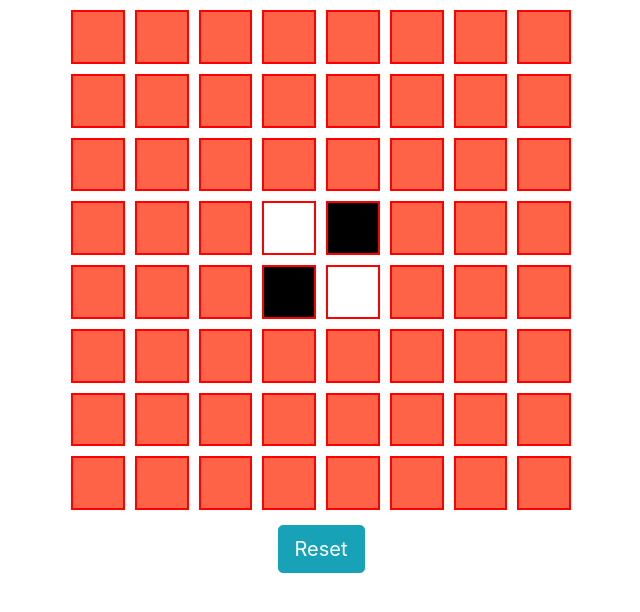
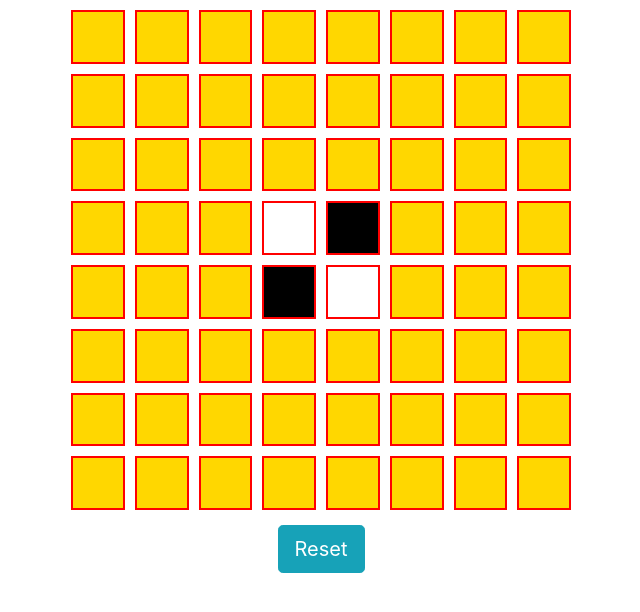
Before and after one commit to hnakae/Reversi, a website: page index.html in a window 1280 px wide. Shown: the part 70-682 px from the top of the page, without its empty margins (319-959 px from the left). Drawn offline with nearby package versions, Linux system fonts and the light colour scheme.

Commit message:
tile color

```diff
--- a/styles.css
+++ b/styles.css
@@ -10,7 +10,7 @@
     display: flex;
 }
 .box {
-    background: tomato;
+    background: gold;
     border: 2px solid red;
     margin: 5px;
     color: red;
```
